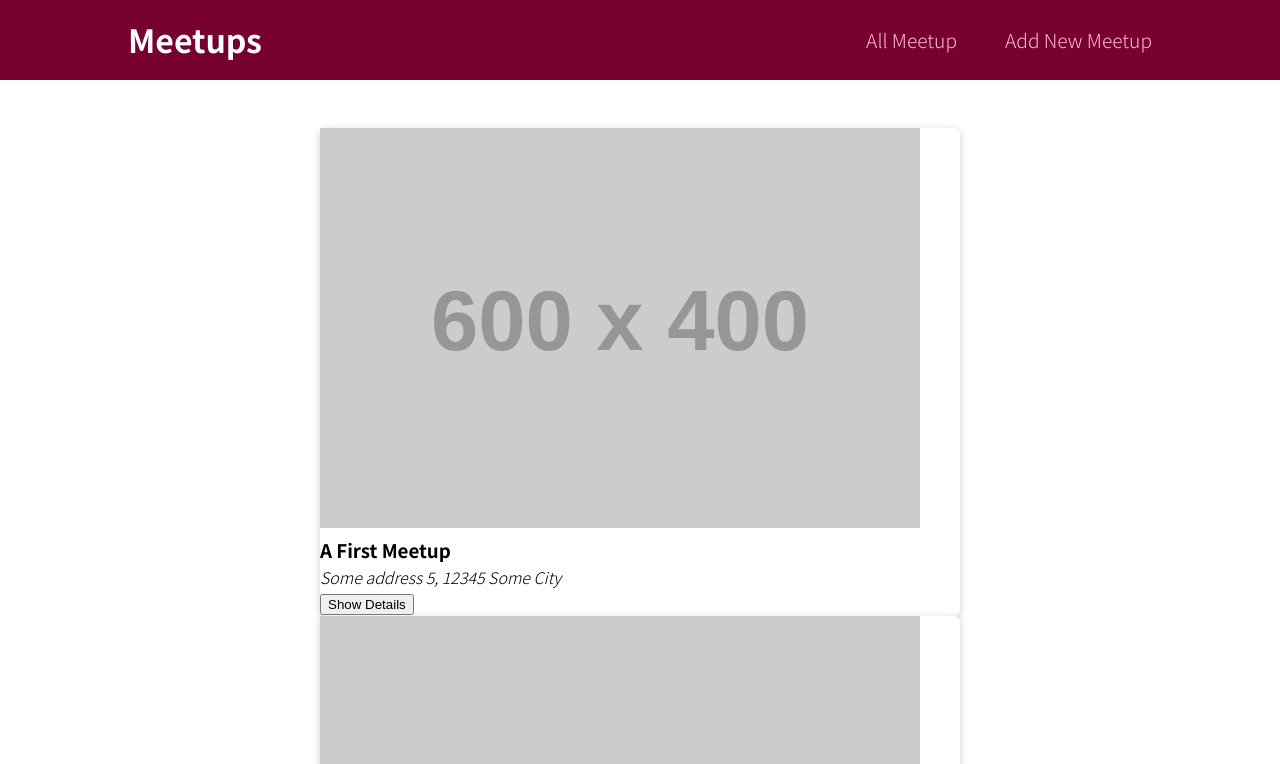
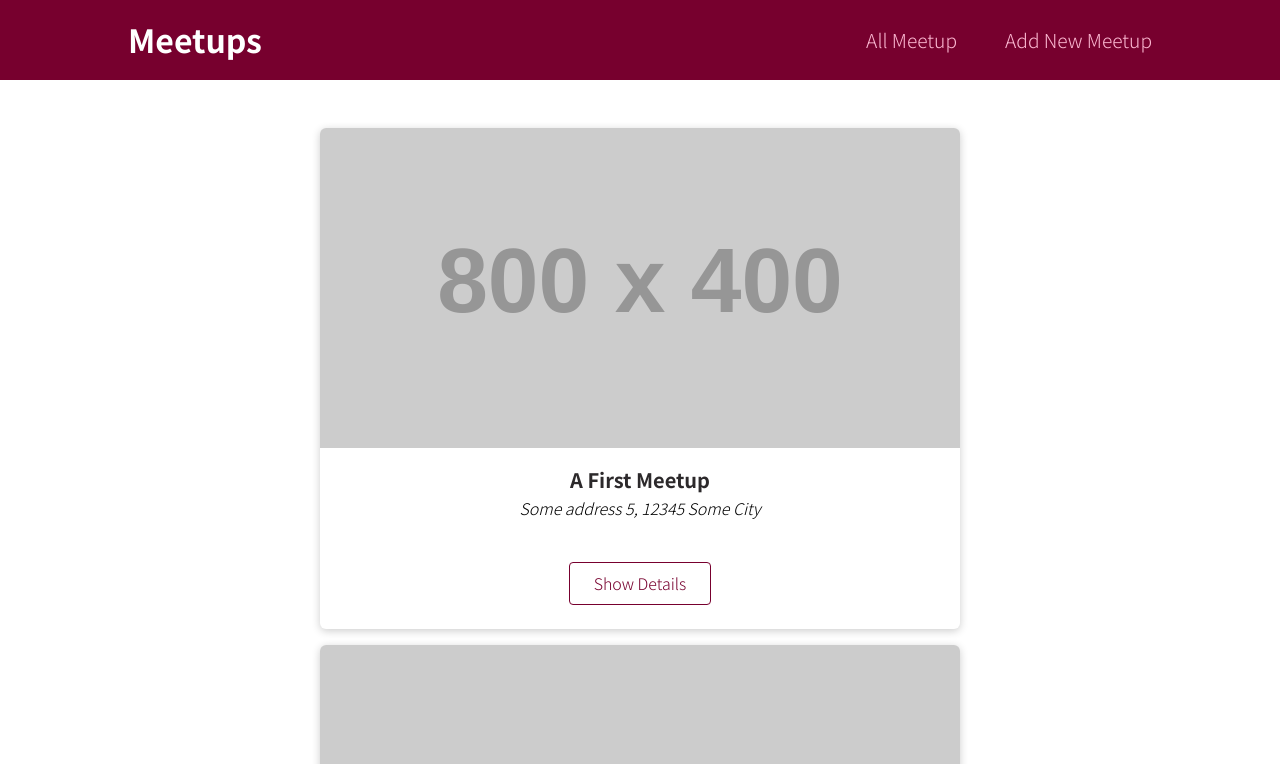
Before and after one commit to MajhiRockzZ/nextjs-meetup-app, a Next.js app: page / in a window 1280 px wide. Shown: the top 764 px of the page. Built offline with nearby package versions, Linux system fonts and the light colour scheme.

Commit message:
👌 IMPROVE: Add Meetup Item Style

```diff
--- a/components/meetups/MeetupItem.js
+++ b/components/meetups/MeetupItem.js
@@ -1,13 +1,14 @@
 import React from 'react';
 import Card from '../ui/Card';
 import Image from 'next/image';
+import styled from 'styled-components';
 
 const MeetupItem = ({ data: { image, title, address } }) => {
   return (
-    <li>
+    <Item>
       <Card>
         <div className='image'>
-          <Image src={image} alt={title} width='600' height='400' />
+          <Image src={image} alt={title} width='800' height='400' />
         </div>
         <div className='content'>
           <h3>{title}</h3>
@@ -17,8 +18,55 @@ const MeetupItem = ({ data: { image, title, address } }) => {
           <button>Show Details</button>
         </div>
       </Card>
-    </li>
+    </Item>
   );
 };
 
+const Item = styled.li`
+  margin: 1rem 0;
+
+  .image {
+    width: 100%;
+    height: 20rem;
+    overflow: hidden;
+    border-top-right-radius: 6px;
+    border-top-left-radius: 6px;
+
+    img {
+      width: 100%;
+      object-fit: cover;
+    }
+  }
+
+  .content {
+    text-align: center;
+    padding: 1rem;
+
+    h3 {
+      font-size: 1.25rem;
+      color: #2c292b;
+    }
+  }
+
+  .actions {
+    padding: 1.5rem;
+    text-align: center;
+
+    button {
+      font: inherit;
+      cursor: pointer;
+      color: #77002e;
+      border: 1px solid #77002e;
+      background-color: transparent;
+      padding: 0.5rem 1.5rem;
+      border-radius: 4px;
+
+      &:hover,
+      &:active {
+        background-color: #ffe2ed;
+      }
+    }
+  }
+`;
+
 export default MeetupItem;
--- a/pages/index.js
+++ b/pages/index.js
@@ -6,14 +6,14 @@ const DUMMY_MEETUPS = [
   {
     id: 'm1',
     title: 'A First Meetup',
-    image: 'https://dummyimage.com/600x400/000/fff',
+    image: 'https://dummyimage.com/800x400/000/fff',
     address: 'Some address 5, 12345 Some City',
     description: 'This is a first meetup!',
   },
   {
     id: 'm2',
     title: 'A Second Meetup',
-    image: 'https://dummyimage.com/600x400/000/fff',
+    image: 'https://dummyimage.com/800x400/000/fff',
     address: 'Some address 5, 12345 Some City',
     description: 'This is a second meetup!',
   },
```
